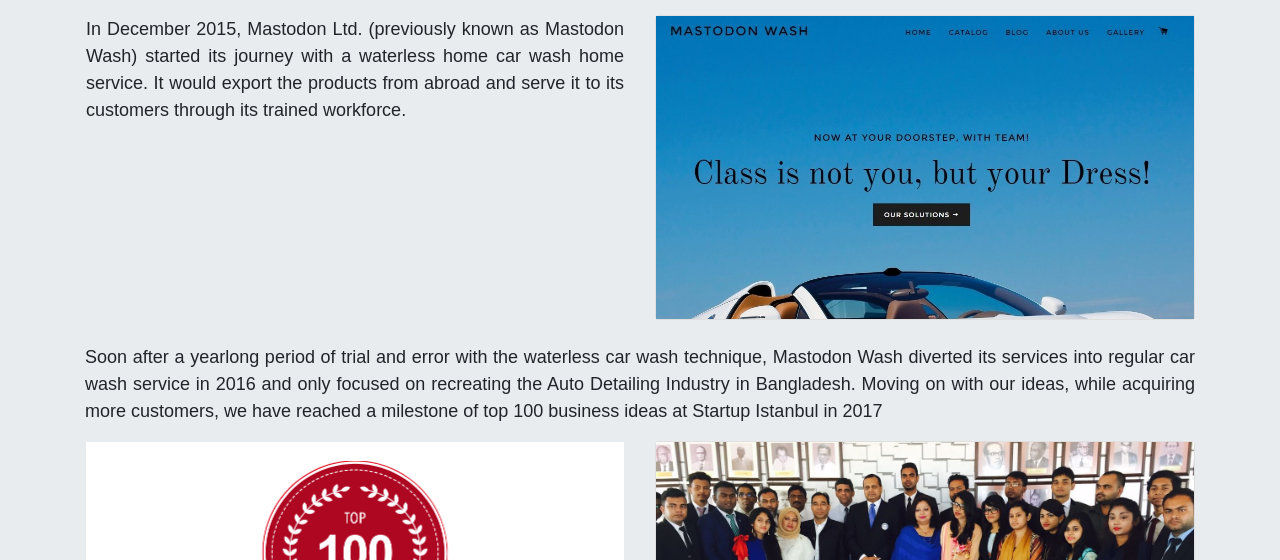
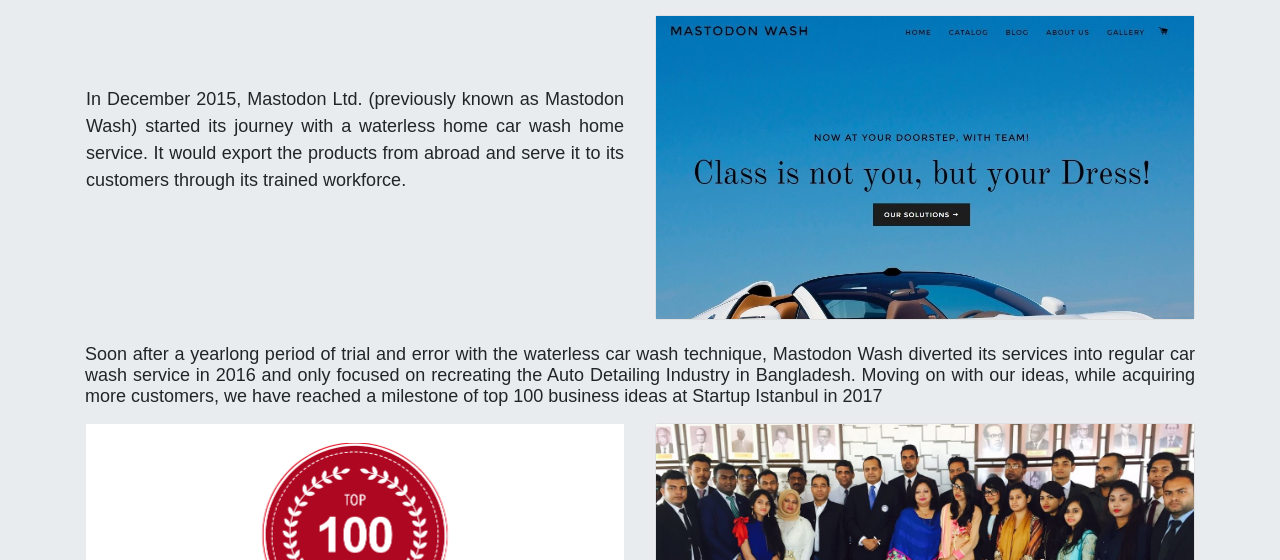
Before and after one commit to Mastodon-tech/mastodon-tech.github.io, a website with bundled scripts: page about.html in a window 1280 px wide. Shown: the part 233-793 px from the top of the page. Built offline with nearby package versions, Linux system fonts and the light colour scheme; a script that the page names is missing.

Commit message:
ninth iteration

```diff
--- a/about.html
+++ b/about.html
@@ -77,6 +77,9 @@
     transform:translateX(25%);
   }
 }
+
+
+
 
 
   </style>
@@ -215,8 +218,8 @@
         <div class="row hidden-md-up">
           <div class="col-md-6">
             <div class="card" style="background: transparent; border-color: transparent;">
-              <div class="card-block">
-                <p class="font-weight-default" style="font-size: 18px; text-align: justify;" data-aos="fade-right" data-aos-delay="100" >In December 2015, Mastodon Ltd. (previously known as Mastodon Wash)
+              <div class="card-block" >
+                <p class="font-weight-default"  style="font-size: 18px; text-align: justify; padding: 70px 0;" data-aos="fade-right" data-aos-delay="100" >In December 2015, Mastodon Ltd. (previously known as Mastodon Wash)
                   started its journey with a waterless home car wash home service. It would
                   export the products from abroad and serve it to its customers through its
                   trained workforce.</p>
@@ -236,20 +239,19 @@
 
 
 
-
         <br>
 
 
 
 
-      <p class="font-weight-light" style="font-size: 18px; text-align: justify;" data-aos="fade-right" data-aos-delay="100">Soon after a yearlong period of trial and error with the waterless car wash
+      <div class="font-weight-light"  style="font-size: 18px; text-align: justify; display: inline-block; vertical-align: middle; line-height: normal;" data-aos="fade-right" data-aos-delay="100"><p> Soon after a yearlong period of trial and error with the waterless car wash
         technique, Mastodon Wash diverted its services into regular car wash
         service in 2016 and only focused on recreating the Auto Detailing Industry in
         Bangladesh. Moving on with our ideas, while acquiring more customers, we
         have reached a milestone of top 100 business ideas at Startup Istanbul in
-        2017
-        </p>
-        <div class="row hidden-md-up">
+        2017</p>
+      </div>
+        <div class="row hidden-md-up" >
           <div class="col-6 col-md-6">
             <div class="card" style="background: transparent; border-color: transparent;" data-aos="fade-right" data-aos-delay="100">
               <div class="card-block">
```
